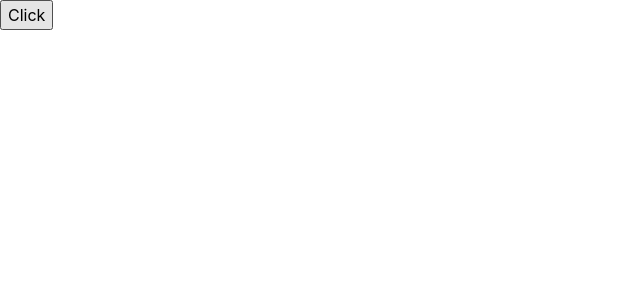
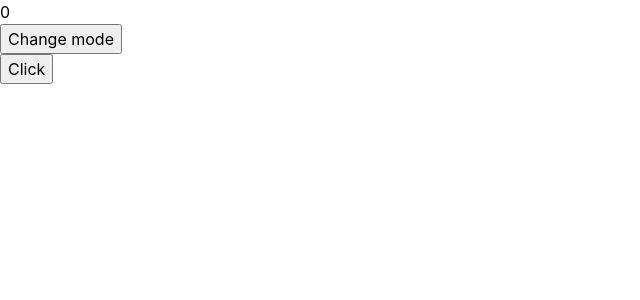
Before and after one commit to tjmgregory/wysiwyg-web-editor, a Next.js app: page / in a window 1280 px wide. Shown: the top 300 px of the page, without its empty margins (0-640 px from the left). Built offline with nearby package versions, Linux system fonts and the light colour scheme.

Commit message:
feat: adds a button to change mode - broken as text input isn't changing

```diff
--- /dev/null
+++ b/src/components/Editor/EditorContext.tsx
@@ -0,0 +1,26 @@
+import React, { useContext, useState } from "react";
+import EditorMode from "../../commmon/EditorMode";
+
+const context = React.createContext<{
+  editorMode: EditorMode;
+  setEditorMode: (mode: EditorMode) => void;
+} | null>(null);
+
+export function useEditorContext() {
+  const ctx = useContext(context);
+  if (!ctx) {
+    throw new Error("Should not use editor components ouside an editor");
+  }
+  return ctx;
+}
+
+export const EditorContextProvider: React.FC<React.PropsWithChildren> = ({
+  children,
+}) => {
+  const [editorMode, setEditorMode] = useState(EditorMode.Edit);
+  return (
+    <context.Provider value={{ editorMode, setEditorMode }}>
+      {children}
+    </context.Provider>
+  );
+};
--- /dev/null
+++ b/src/components/Editor/EditorModeSwitch.tsx
@@ -0,0 +1,24 @@
+import EditorMode from "../../commmon/EditorMode";
+import { useEditorContext } from "./EditorContext";
+
+const EditorModeSwitch: React.FC = () => {
+  const { editorMode, setEditorMode } = useEditorContext();
+  return (
+    <>
+      <p>{editorMode}</p>
+      <button
+        onClick={() =>
+          setEditorMode(
+            editorMode === EditorMode.Edit
+              ? EditorMode.Preview
+              : EditorMode.Edit
+          )
+        }
+      >
+        {"Change mode"}
+      </button>
+    </>
+  );
+};
+
+export default EditorModeSwitch;
--- a/src/components/Editor/index.tsx
+++ b/src/components/Editor/index.tsx
@@ -1,7 +1,14 @@
 import Box from "../Objects/Box";
+import { EditorContextProvider } from "./EditorContext";
+import EditorModeSwitch from "./EditorModeSwitch";
 
 const Editor: React.FC = () => {
-  return <Box />;
+  return (
+    <EditorContextProvider>
+      <EditorModeSwitch />
+      <Box />
+    </EditorContextProvider>
+  );
 };
 
 export default Editor;
```
Also changed, not shown: src/components/Objects/Text/EditorText.tsx (added, +11 -0 lines).
